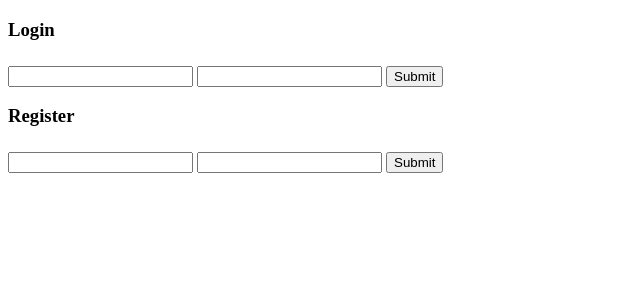
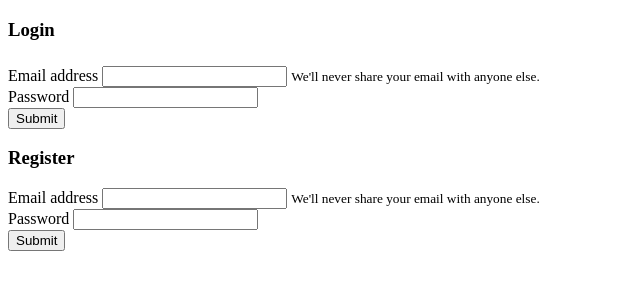
Before and after one commit to sidharth01g/WebBlog, a Flask app: page / in a window 1280 px wide. Shown: the top 300 px of the page, without its empty margins (0-640 px from the left). Run offline with Flask 2, Linux system fonts and the light colour scheme.

Commit message:
Add styling

```diff
--- a/web_blog/src/templates/login.html
+++ b/web_blog/src/templates/login.html
@@ -1,15 +1,33 @@
 {% extends "base.html" %}
 {% block content %}
+    <div class="container">
     <h3>Login</h3>
-    <form id="login-form" action="/login" method="post">
-        <input type="text" id="email" name="email">
-        <input type="password" id="password" name="password">
-        <input type="submit" id="submit-button">
+    <form id="login-form" action="/login" method="post" class="form-group">
+        <div class="form-group">
+            <label for="login-email">Email address</label>
+            <input type="text" id="login-email" name="email" class="form-control">
+            <small id="login-emailHelp" class="form-text text-muted">We'll never share your email with anyone else.</small>
+        </div>
+        <div class="form-group">
+            <label for="login-password">Password</label>
+            <input type="password" id="login-password" name="password" class="form-control">
+        </div>
+        <button type="submit" class="btn btn-primary" id="login-submit-button">Submit</button>
     </form>
+    </div>
+    <div class="container">
     <h3>Register</h3>
-    <form id="login-form" action="/register" method="post">
-        <input type="text" id="email" name="email">
-        <input type="password" id="password" name="password">
-        <input type="submit" id="submit-button">
+    <form id="register-form" action="/register" method="post" class="form-group">
+        <div class="form-group">
+            <label for="register-email">Email address</label>
+            <input type="text" id="register-email" name="email" class="form-control">
+            <small id="register-emailHelp" class="form-text text-muted">We'll never share your email with anyone else.</small>
+        </div>
+        <div class="form-group">
+            <label for="register-password">Password</label>
+            <input type="password" id="register-password" name="password" class="form-control">
+        </div>
+        <button type="submit" class="btn btn-primary" id="register-submit-button">Submit</button>
     </form>
+    </div>
 {% endblock %}
```
